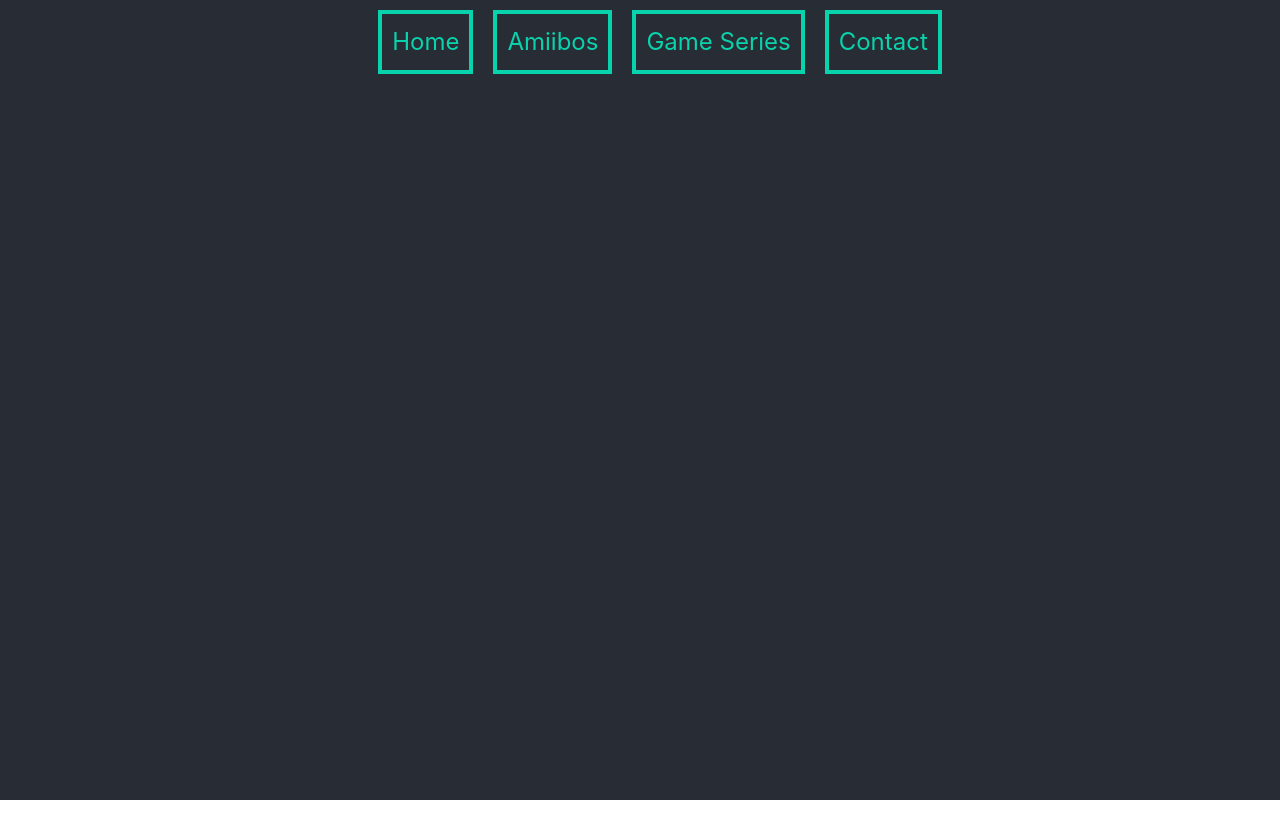
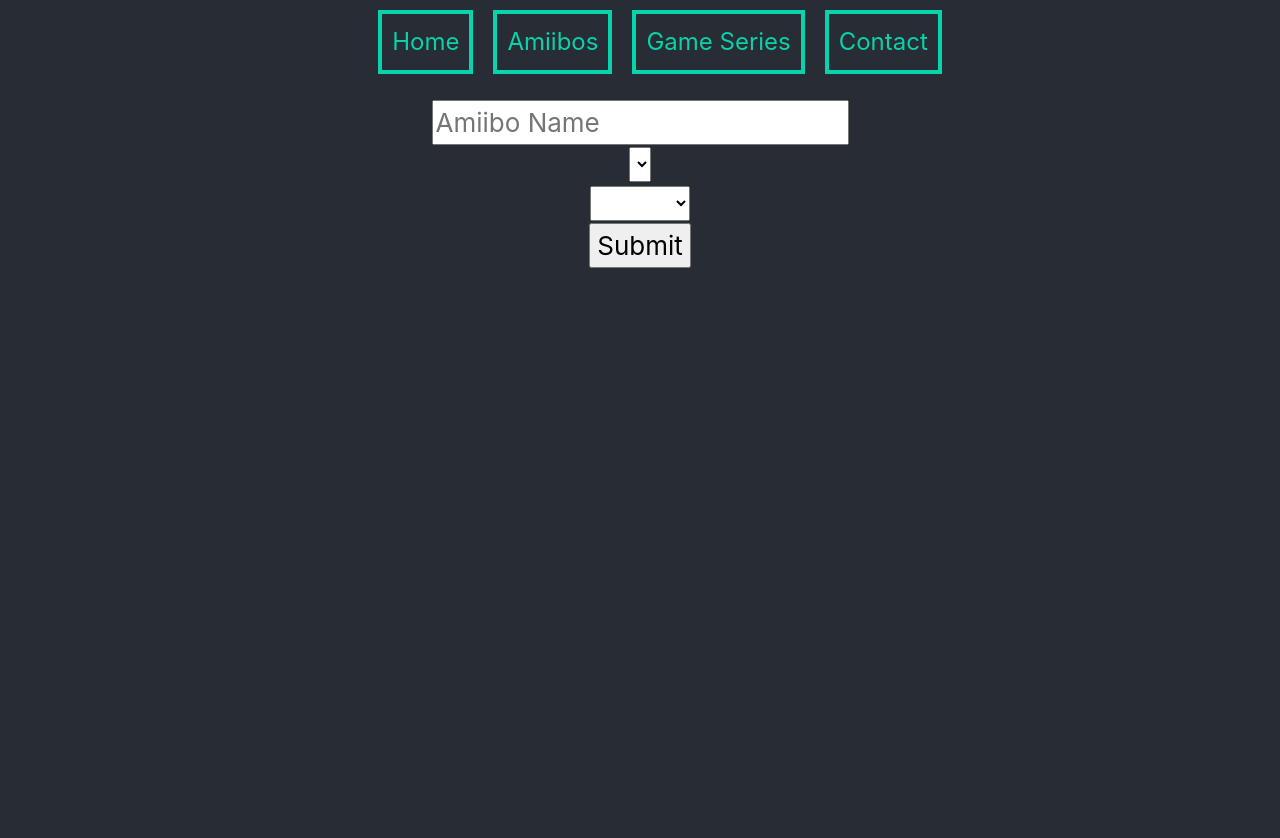
Before and after one commit to jbenitosantoni/amiibo-react, a React (Create React App) app: page /amiibos in a window 1280 px wide. Shown: the top 838 px of the page. Before the commit the page ends 800 px from the top, so only its background shows below. Built offline with nearby package versions, Linux system fonts and the light colour scheme; no server answers; what i18next-xhr-backend would draw is missing.

Commit message:
Buscador

```diff
--- a/src/components/pages/amiibos/Amiibos.js
+++ b/src/components/pages/amiibos/Amiibos.js
@@ -1,15 +1,58 @@
 import React, {useEffect, useState} from 'react';
 import axios from "axios";
 import {Gallery} from "./components/gallery/Gallery";
+import {SearchBar} from "./components/searchbar/Searchbar";
 
 export function Amiibos() {
-    const [amiibos, setAmiibo] = useState(0);
+    const [amiibos, setAmiibo] = useState([]);
+    const [filteredAmiibos, setFilteredAmiibos] = useState([]);
     useEffect(() => {
         axios.get('https://www.amiiboapi.com/api/amiibo/').then(res => {
             setAmiibo(res.data.amiibo);
+            setFilteredAmiibos(res.data.amiibo);
         })
     }, []);
+    const filterAmiibos = (filterValues) => {
+        let arrayAmiibos = [];
+        for (let i = 0; i < amiibos.length; i++) {
+            if (amiibos[i].character === filterValues.amiiboName && amiibos[i].type === filterValues.type && amiibos[i].gameSeries === filterValues.gameSeries) {
+                arrayAmiibos.push(amiibos[i]);
+            }
+            if (amiibos[i].character === filterValues.amiiboName && amiibos[i].gameSeries === filterValues.gameSeries && filterValues.type === "") {
+                arrayAmiibos.push(amiibos[i]);
+            }
+            if (amiibos[i].character === filterValues.amiiboName && filterValues.gameSeries === "" && amiibos[i].type === filterValues.type) {
+                arrayAmiibos.push(amiibos[i]);
+            }
+            if (filterValues.amiiboName === "" && amiibos[i].gameSeries === filterValues.gameSeries && filterValues.type === "") {
+                arrayAmiibos.push(amiibos[i]);
+            }
+            if (filterValues.amiiboName === "" && filterValues.gameSeries === "" && amiibos[i].type === filterValues.type) {
+                arrayAmiibos.push(amiibos[i]);
+            }
+            if (filterValues.gameSeries === amiibos[i].gameSeries && filterValues.amiiboName === "" && filterValues.type === "") {
+                arrayAmiibos.push(amiibos[i]);
+            }
+            if (filterValues.gameSeries === amiibos[i].gameSeries && filterValues.amiiboName === "" && filterValues.type === amiibos[i].type) {
+                arrayAmiibos.push(amiibos[i]);
+            }
+            if (filterValues.type === amiibos[i].type && filterValues.amiiboName === amiibos[i].character && filterValues.gameSeries === "") {
+                arrayAmiibos.push(amiibos[i]);
+            }
+            if (filterValues.type === amiibos[i].type && filterValues.amiiboName === "" && filterValues.gameSeries === amiibos[i].gameSeries) {
+                arrayAmiibos.push(amiibos[i]);
+            }
+            if (filterValues.character === amiibos[i].amiiboName && filterValues.gameSeries === "" && filterValues.type === "") {
+                arrayAmiibos.push(amiibos[i]);
+            }
+        }
+        setFilteredAmiibos(arrayAmiibos);
+    }
+
     return (
-        <Gallery props={amiibos}/>
+        <div>
+            <SearchBar props={amiibos} fnSubmit={filterAmiibos}/><br/>
+            <Gallery props={filteredAmiibos}/>
+        </div>
     );
 }
--- a/src/components/pages/amiibos/components/searchbar/Searchbar.js
+++ b/src/components/pages/amiibos/components/searchbar/Searchbar.js
@@ -1,10 +1,44 @@
 import React from 'react';
+import {useForm} from 'react-hook-form';
 
 export function SearchBar(props) {
+    let gameSeries = [];
+    let options = [];
+    const {register, handleSubmit, errors} = useForm();
+    const onSubmit = data => props.fnSubmit(data);
+    console.log(errors);
+
+    for (let i = 0; i < props.props.length; i++) {
+        gameSeries.push(props.props[i].gameSeries);
+    }
+
+    gameSeries = [...new Set(gameSeries)];
+
+    for (let i = 0; i < gameSeries.length; i++) {
+        options.push(<option value={gameSeries[i]}>{gameSeries[i]}</option>);
+    }
 
     return (
-        <div>
-
-        </div>
+        <form onSubmit={handleSubmit(onSubmit)}>
+            <div>
+                <input type="text" placeholder="Amiibo Name" name="amiiboName" ref={register}/>
+            </div>
+            <div>
+                <select name="gameSeries" ref={register}>
+                    <option value=""></option>
+                    {options}
+                </select>
+            </div>
+            <div>
+                <select name="type" ref={register}>
+                    <option value=""></option>
+                    <option value="Figure">Figure</option>
+                    <option value="Card">Card</option>
+                </select>
+            </div>
+            <div>
+                <input type="submit"/>
+            </div>
+        </form>
     );
 }
```
